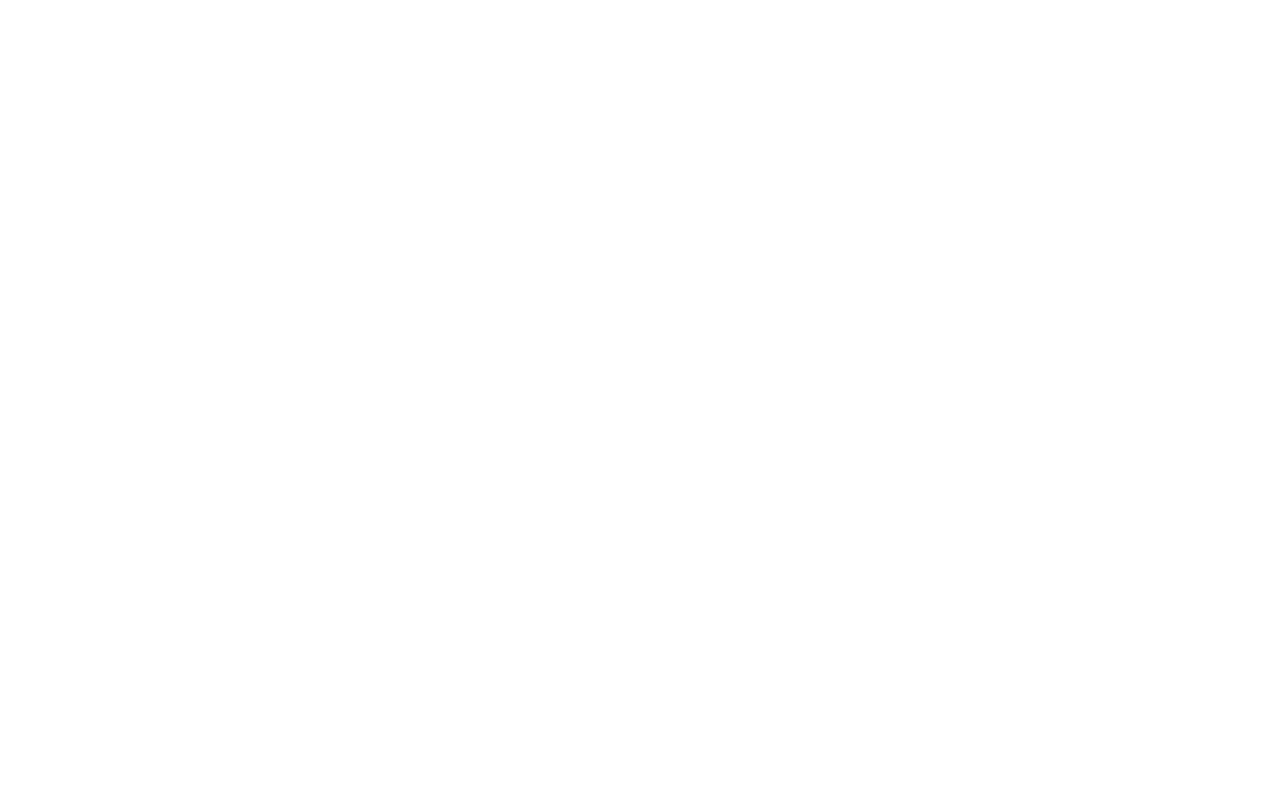
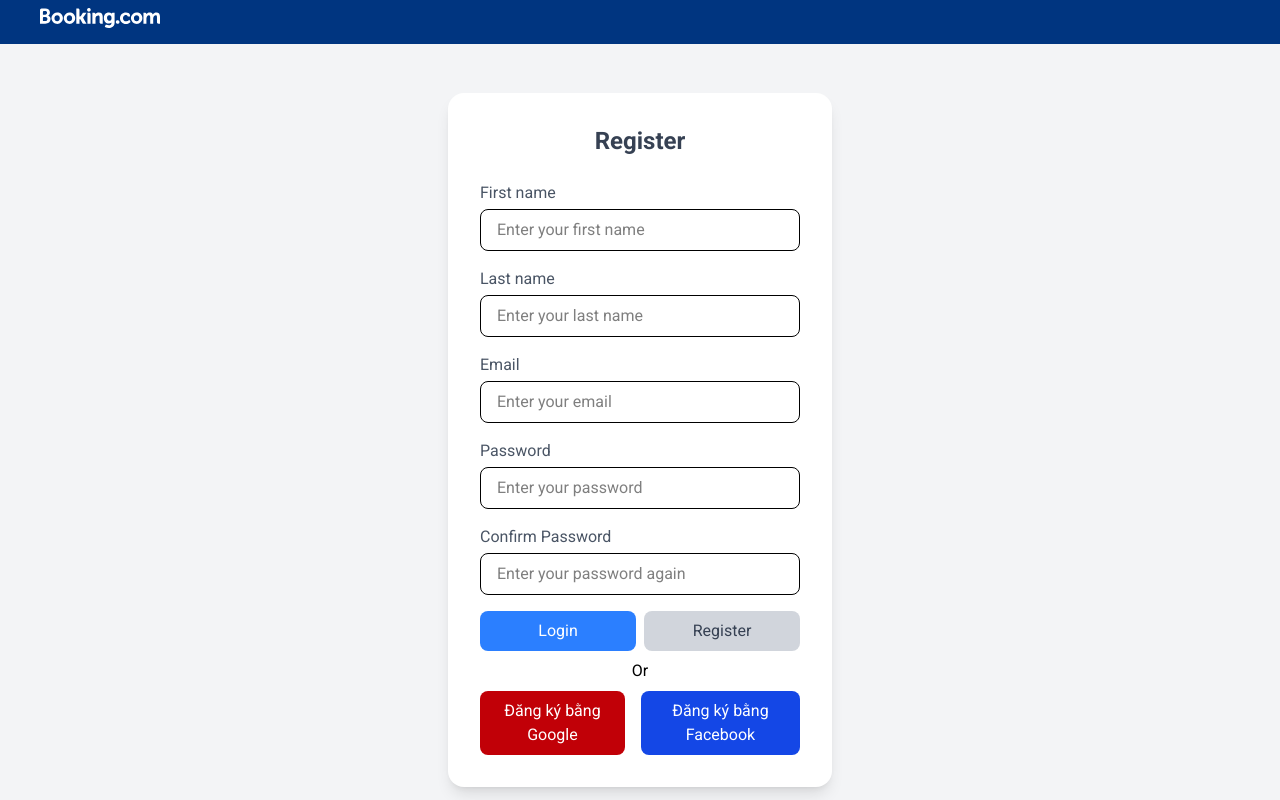
Before and after one commit to khanh18082003/Booking-Web, a React (Vite) app: page /register in a window 1280 px wide. Before the commit this address had no page. Built offline with nearby package versions, Linux system fonts and the light colour scheme.

Commit message:
login register page

```diff
--- a/package.json
+++ b/package.json
@@ -10,13 +10,16 @@
     "preview": "vite preview"
   },
   "dependencies": {
+    "@react-oauth/google": "^0.12.1",
     "@tailwindcss/vite": "^4.0.8",
     "date-fns": "^4.1.0",
+    "firebase": "^11.4.0",
     "react": "^19.0.0",
     "react-date-range": "^2.0.1",
     "react-dom": "^19.0.0",
     "react-icons": "^5.5.0",
     "react-router": "^7.2.0",
+    "react-router-dom": "^7.2.0",
     "tailwindcss": "^4.0.8"
   },
   "devDependencies": {
@@ -31,6 +34,6 @@
     "globals": "^15.14.0",
     "prettier": "^3.5.2",
     "prettier-plugin-tailwindcss": "^0.6.11",
-    "vite": "^6.1.0"
+    "vite": "^6.2.0"
   }
 }
--- a/src/App.jsx
+++ b/src/App.jsx
@@ -1,7 +1,8 @@
 import AppLayout from "./components/layout/AppLayout";
 import { BrowserRouter, Routes, Route } from "react-router";
 import Home from "./page/Home";
-
+import Login from "./page/Login";
+import Register from "./page/Register";
 function App() {
   return (
     <BrowserRouter>
@@ -9,6 +10,8 @@
         <Route path="/" element={<AppLayout />}>
           <Route index element={<Home />} />
         </Route>
+        <Route path="login" element={<Login />} />
+        <Route path="register" element={<Register />} />
       </Routes>
     </BrowserRouter>
   );
--- a/src/components/layout/Header.jsx
+++ b/src/components/layout/Header.jsx
@@ -6,7 +6,6 @@
 import { VscAccount } from "react-icons/vsc";
 import { FaBars } from "react-icons/fa";
 import vnLanguage from "../../assets/vn-language.png";
-
 const Header = () => {
   return (
     <div className="bg-primary">
@@ -71,14 +70,18 @@
                   </Link>
                 </span>
                 <span className="min-h-[36px] rounded-[4px] bg-white hover:bg-[#f0f6fd]">
-                  <Link className="flex h-full w-full items-center justify-center px-3 py-1 leading-7">
+                  <Link
+                  to="/register"  //điều hướng đến trang register
+                  className="flex h-full w-full items-center justify-center px-3 py-1 leading-7">
                     <span className="text-[14px] font-light text-third">
                       Đăng ký
                     </span>
                   </Link>
                 </span>
                 <span className="min-h-[36px] rounded-[4px] bg-white leading-7 hover:bg-[#f0f6fd]">
-                  <Link className="flex h-full w-full items-center justify-center px-3 py-1">
+                  <Link
+                    to="/login"
+                    className="flex h-full w-full items-center justify-center px-3 py-1">
                     <span className="text-[14px] font-light text-third">
                       Đăng nhập
                     </span>
--- /dev/null
+++ b/src/page/Login.jsx
@@ -0,0 +1,68 @@
+import React from "react";
+import { useNavigate } from "react-router";
+import logo from "../assets/logo.svg"; // Đảm bảo đường dẫn đến logo đúng
+import { Link, Links } from "react-router";
+
+const Login = () => {
+  const navigate = useNavigate(); // Hook để điều hướng trang
+
+  return (
+    <div className="flex items-center justify-center min-h-screen bg-gray-100 relative">
+      {/* Phần logo và tiêu đề "Booking" nằm ngoài form */}
+      {/* Thanh header với logo Booking.com */}
+      <div className="fixed top-0 left-0 w-full bg-[#003580] text-white py-2 z-10">
+        <Link
+            to="/"
+            aria-label="Booking.com"
+            className="box-border inline-flex w-40 text-start ml-10"
+            >
+          <img src={logo} alt="Booking" className="w-30 mb-2" />
+        </Link>
+      </div>
+      {/* Form login */}
+      <div className="bg-white p-8 rounded-2xl shadow-lg w-96 text-center mt-20">
+        <form className="space-y-4">
+          <h1 className="text-2xl font-bold text-gray-700 mb-6">Login</h1>
+          <div>
+            <label className="block text-gray-600 mb-1 text-left">Email</label>
+            <input
+              type="email"
+              placeholder="Enter your email"
+              className="w-full px-4 py-2 border rounded-lg focus:outline-none focus:ring-2 focus:ring-blue-500"
+            />
+          </div>
+          <div>
+            <label className="block text-gray-600 mb-1 text-left">Password</label>
+            <input
+              type="password"
+              placeholder="Enter your password"
+              className="w-full px-4 py-2 border rounded-lg focus:outline-none focus:ring-2 focus:ring-blue-500"
+            />
+          </div>
+          <div className="flex justify-between">
+            <button
+              type="submit"
+              className="w-1/2 bg-blue-500 text-white py-2 rounded-lg hover:bg-blue-600 transition duration-300 mr-2"
+            >
+              Login
+            </button>
+            <button
+              type="button"
+              onClick={() => navigate("/register")}
+              className="w-1/2 bg-gray-300 text-gray-700 py-2 rounded-lg hover:bg-gray-400 transition duration-300"
+            >
+              Register
+            </button>
+          </div>
+          <div className="text-center mt-2">
+            <button className="text-blue-500 hover:underline focus:outline-none">
+              Forgot password?
+            </button>
+          </div>
+        </form>
+      </div>
+    </div>
+  );
+};
+
+export default Login;
--- /dev/null
+++ b/src/page/Register.jsx
@@ -0,0 +1,105 @@
+import React from "react";
+import { useNavigate } from "react-router";
+import { GoogleLogin } from "@react-oauth/google";
+import logo from "../assets/logo.svg"; // Đảm bảo đường dẫn đến logo đúng
+import { Link, Links } from "react-router";
+
+const Register = () => {
+  const navigate = useNavigate();
+
+  return (
+    <div className="min-h-screen bg-gray-100">
+      <div className="fixed top-0 left-0 w-full bg-[#003580] text-white py-2 z-10">
+        <Link
+            to="/"
+            aria-label="Booking.com"
+            className="box-border inline-flex w-40 text-start ml-10"
+            >
+          <img src={logo} alt="Booking" className="w-30 mb-2" />
+        </Link>
+      </div>
+
+      {/* Form đăng ký (dịch xuống dưới header) */}
+      <div className="flex items-center justify-center pt-20 min-h-screen">
+        <div className="w-96 rounded-2xl bg-white p-8 shadow-lg">
+          <h1 className="mb-6 text-center text-2xl font-bold text-gray-700">
+            Register
+          </h1>
+          <form className="space-y-4" >
+            <div>
+              <label className="mb-1 block text-gray-600">First name</label>
+              <input
+                type="text"
+                name="firstName"
+                placeholder="Enter your first name"
+                className="w-full rounded-lg border px-4 py-2 focus:ring-2 focus:ring-blue-500 focus:outline-none"
+              />
+            </div>
+            <div>
+              <label className="mb-1 block text-gray-600">Last name</label>
+              <input
+                type="text"
+                name="lastName"
+                placeholder="Enter your last name"
+                className="w-full rounded-lg border px-4 py-2 focus:ring-2 focus:ring-blue-500 focus:outline-none"
+              />
+            </div>
+            <div>
+              <label className="mb-1 block text-gray-600">Email</label>
+              <input
+                type="email"
+                name="email"
+                placeholder="Enter your email"
+                className="w-full rounded-lg border px-4 py-2 focus:ring-2 focus:ring-blue-500 focus:outline-none"
+              />
+            </div>
+            <div>
+              <label className="mb-1 block text-gray-600">Password</label>
+              <input
+                type="password"
+                name="password"
+                placeholder="Enter your password"
+                className="w-full rounded-lg border px-4 py-2 focus:ring-2 focus:ring-blue-500 focus:outline-none"
+              />
+            </div>
+            <div>
+              <label className="mb-1 block text-gray-600">Confirm Password</label>
+              <input
+                type="password"
+                name="confirmPassword"
+                placeholder="Enter your password again"
+                className="w-full rounded-lg border px-4 py-2 focus:ring-2 focus:ring-blue-500 focus:outline-none"
+              />
+            </div>
+            <div className="flex justify-between">
+              <button
+                type="button"
+                onClick={() => navigate("/login")}
+                className="mr-2 w-1/2 rounded-lg bg-blue-500 py-2 text-white transition duration-300 hover:bg-blue-600"
+              >
+                Login
+              </button>
+              <button
+                type="submit"
+                className="w-1/2 rounded-lg bg-gray-300 py-2 text-gray-700 transition duration-300 hover:bg-gray-400"
+              >
+                Register
+              </button>
+            </div>
+          </form>
+          <p className="mt-2 text-center">Or</p>
+          <div className="mt-2 flex items-center justify-center gap-4">
+          <button className="rounded-lg bg-red-700 px-4 py-2 text-white transition duration-300 hover:bg-blue-800">
+              Đăng ký bằng Google
+            </button>
+            <button className="rounded-lg bg-blue-700 px-4 py-2 text-white transition duration-300 hover:bg-blue-800">
+              Đăng ký bằng Facebook
+            </button>
+          </div>
+        </div>
+      </div>
+    </div>
+  );
+};
+
+export default Register;
```
Also changed, not shown: src/assets/logo_blue.jpg (added), 1 other file (tests, documents, lock files or other folders).
